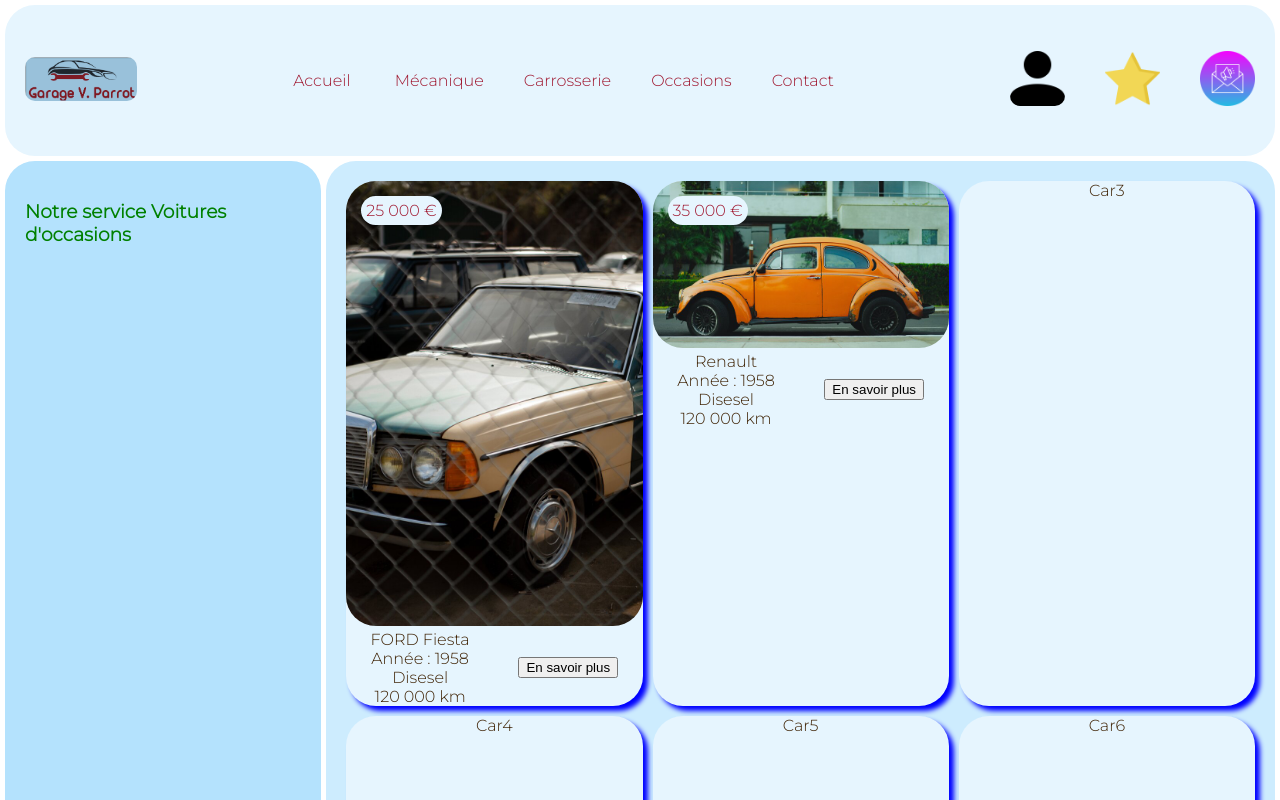
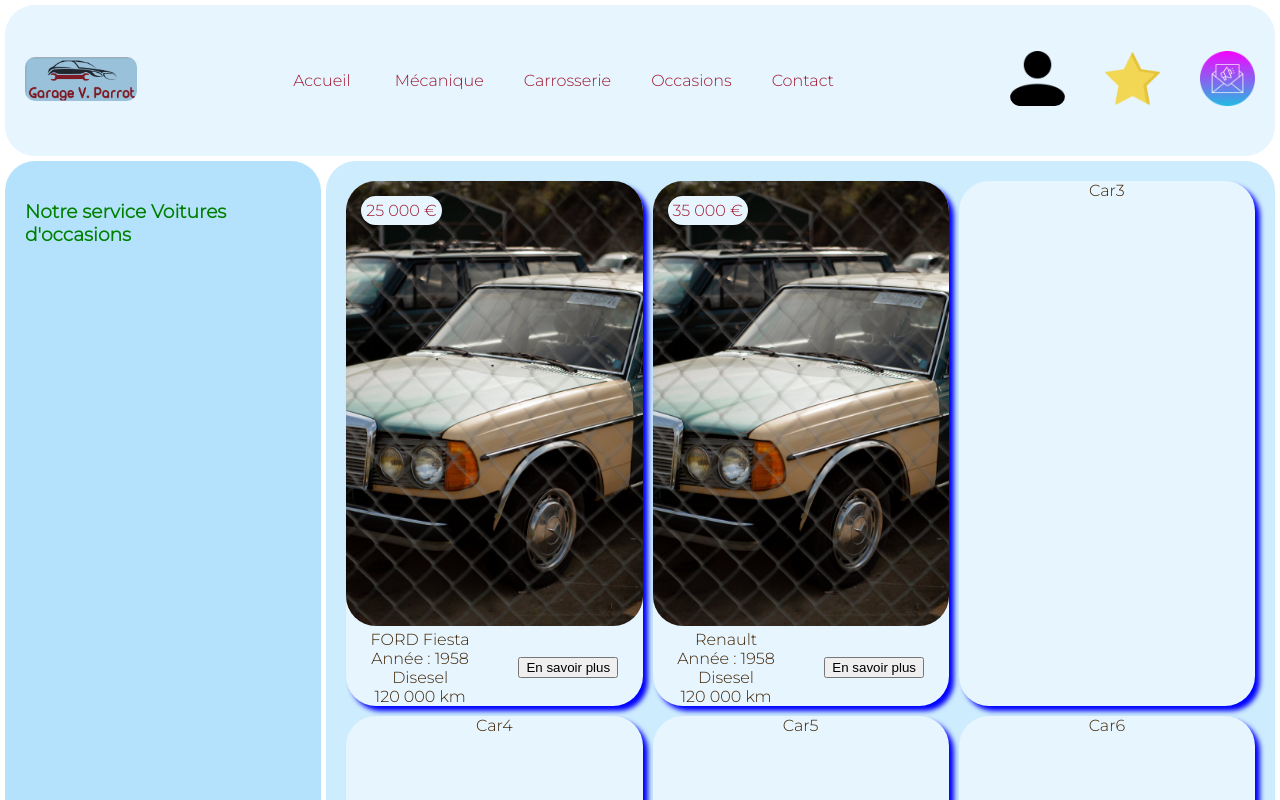
Before and after one commit to zeba79/ECF-Garage-Parrot, a React (Create React App) app: page /occasions in a window 1280 px wide. Shown: the top 800 px of the page. Built offline with nearby package versions, Linux system fonts and the light colour scheme.

Commit message:
change Car2 to Car1

```diff
--- a/src/Components/Occasions/index.js
+++ b/src/Components/Occasions/index.js
@@ -31,7 +31,7 @@
           35 000 €
           </div>
           <div>
-          <img src= {Car2} alt='' />
+          <img src= {Car1} alt='' />
           </div>
           <div className='description'>
             <div>
```
